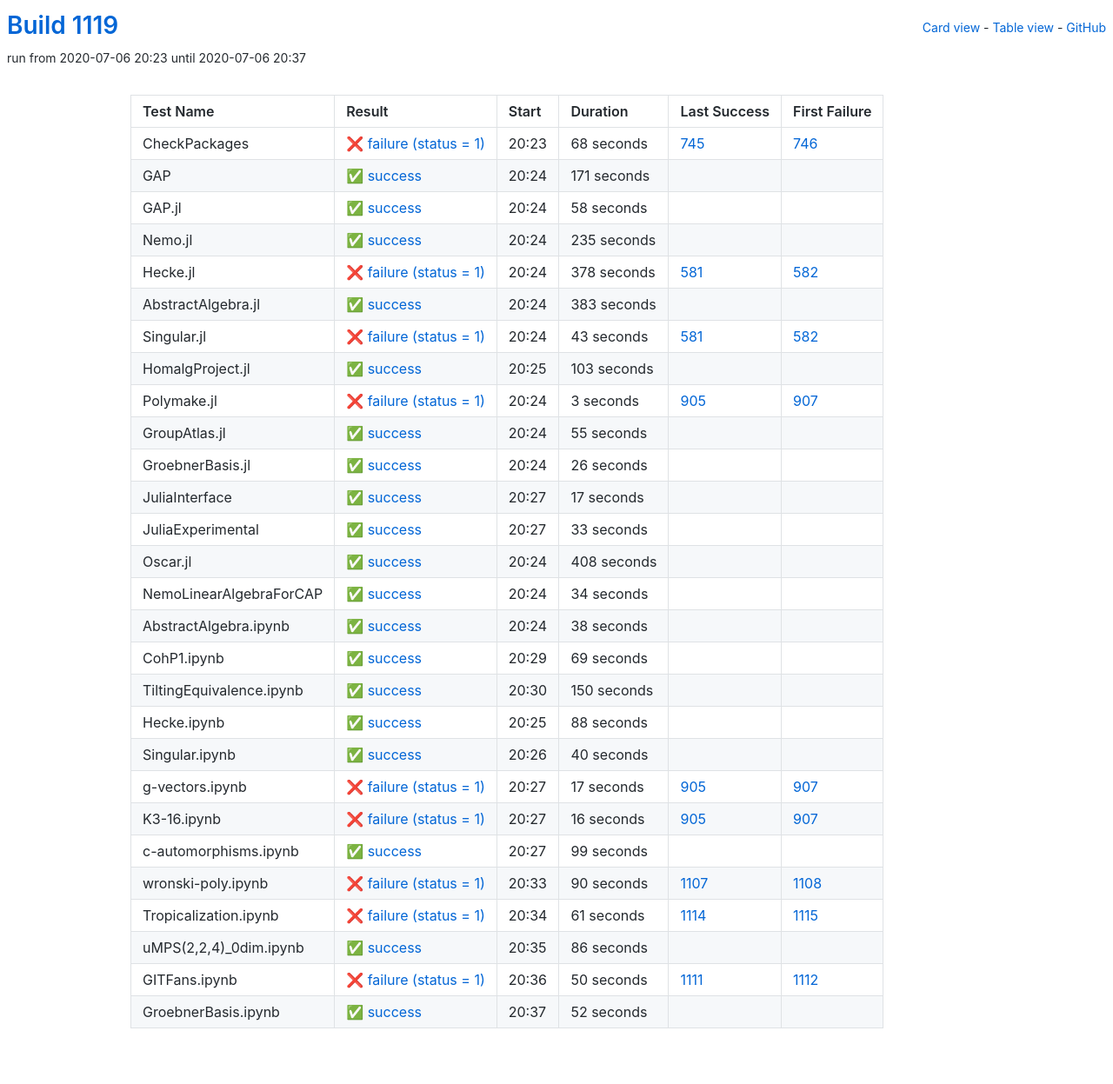
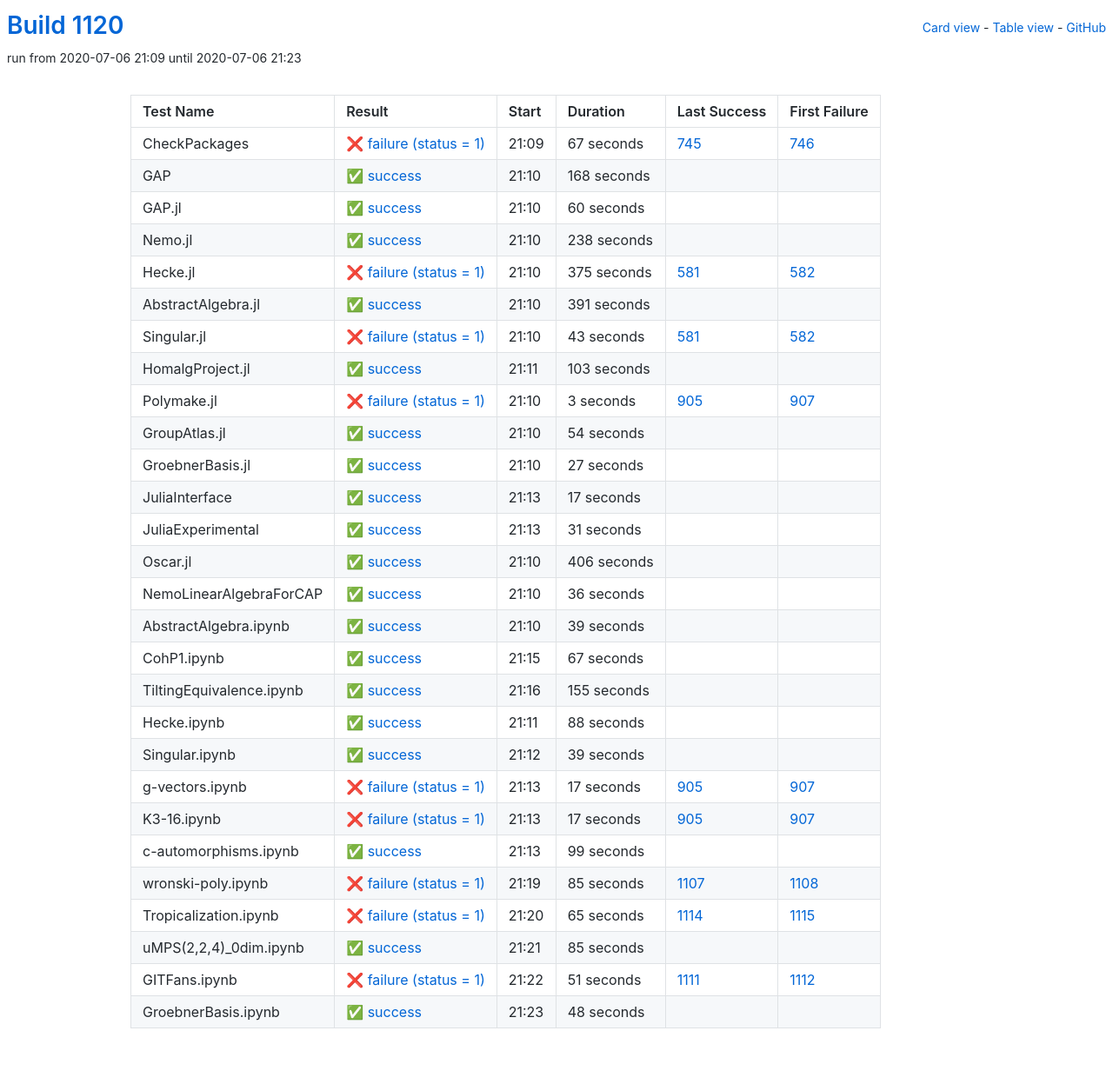
Before and after one commit to oscar-system/oscar-ci-status-1.4, a Jekyll site: the page built from table.html, in a window 1280 px wide. Shown: the whole page at 87% size. Built offline with Jekyll 4.4.1, drawn with Linux system fonts in a browser that asks for light colours.

Commit message:
Build #1120

```diff
--- a/_data/ci.yml
+++ b/_data/ci.yml
@@ -1,6 +1,6 @@
 ---
-build: 1119
-build_url: https://oscarci.mathematik.uni-kl.de/job/oscar-julia-1.4/1119/
+build: 1120
+build_url: https://oscarci.mathematik.uni-kl.de/job/oscar-julia-1.4/1120/
 job: oscar-julia-1.4
 organization: oscar-system
 repo: oscar-ci-status-1.4
@@ -8,80 +8,80 @@ repourl: https://github.com/oscar-system/oscar-ci-status-1.4
 tests:
 - name: CheckPackages
   id: checkpackages
-  log: https://oscarci.mathematik.uni-kl.de/job/oscar-julia-1.4/1119/artifact/logs/build-1119/CheckPackages.log
-  start: 2020-07-06 20:23
+  log: https://oscarci.mathematik.uni-kl.de/job/oscar-julia-1.4/1120/artifact/logs/build-1120/CheckPackages.log
+  start: 2020-07-06 21:09
   success: false
   exitcode: 1
   status: failure
-  duration: 68
+  duration: 67
   last_success: 745
   last_success_url: https://oscarci.mathematik.uni-kl.de/job/oscar-julia-1.4/745/
   first_failure: 746
   first_failure_url: https://oscarci.mathematik.uni-kl.de/job/oscar-julia-1.4/746/
 - name: GAP
   id: gap
-  log: https://oscarci.mathematik.uni-kl.de/job/oscar-julia-1.4/1119/artifact/logs/build-1119/GAP.log
-  start: 2020-07-06 20:24
+  log: https://oscarci.mathematik.uni-kl.de/job/oscar-julia-1.4/1120/artifact/logs/build-1120/GAP.log
+  start: 2020-07-06 21:10
   success: true
   exitcode: 0
   status: success
-  duration: 171
+  duration: 168
   last_success: false
   last_success_url:
   first_failure: false
   first_failure_url:
 - name: GAP.jl
   id: gap-jl
-  log: https://oscarci.mathematik.uni-kl.de/job/oscar-julia-1.4/1119/artifact/logs/build-1119/GAP.jl.log
-  start: 2020-07-06 20:24
+  log: https://oscarci.mathematik.uni-kl.de/job/oscar-julia-1.4/1120/artifact/logs/build-1120/GAP.jl.log
+  start: 2020-07-06 21:10
   success: true
   exitcode: 0
   status: success
-  duration: 58
+  duration: 60
   last_success: false
   last_success_url:
   first_failure: false
   first_failure_url:
 - name: Nemo.jl
   id: nemo-jl
-  log: https://oscarci.mathematik.uni-kl.de/job/oscar-julia-1.4/1119/artifact/logs/build-1119/Nemo.jl.log
-  start: 2020-07-06 20:24
+  log: https://oscarci.mathematik.uni-kl.de/job/oscar-julia-1.4/1120/artifact/logs/build-1120/Nemo.jl.log
+  start: 2020-07-06 21:10
   success: true
   exitcode: 0
   status: success
-  duration: 235
+  duration: 238
   last_success: false
   last_success_url:
   first_failure: false
   first_failure_url:
 - name: Hecke.jl
   id: hecke-jl
-  log: https://oscarci.mathematik.uni-kl.de/job/oscar-julia-1.4/1119/artifact/logs/build-1119/Hecke.jl.log
-  start: 2020-07-06 20:24
+  log: https://oscarci.mathematik.uni-kl.de/job/oscar-julia-1.4/1120/artifact/logs/build-1120/Hecke.jl.log
+  start: 2020-07-06 21:10
   success: false
   exitcode: 1
   status: failure
-  duration: 378
+  duration: 375
   last_success: 581
   last_success_url: https://oscarci.mathematik.uni-kl.de/job/oscar-julia-1.4/581/
   first_failure: 582
   first_failure_url: https://oscarci.mathematik.uni-kl.de/job/oscar-julia-1.4/582/
 - name: AbstractAlgebra.jl
   id: abstractalgebra-jl
-  log: https://oscarci.mathematik.uni-kl.de/job/oscar-julia-1.4/1119/artifact/logs/build-1119/AbstractAlgebra.jl.log
-  start: 2020-07-06 20:24
+  log: https://oscarci.mathematik.uni-kl.de/job/oscar-julia-1.4/1120/artifact/logs/build-1120/AbstractAlgebra.jl.log
+  start: 2020-07-06 21:10
   success: true
   exitcode: 0
   status: success
-  duration: 383
+  duration: 391
   last_success: false
   last_success_url:
   first_failure: false
   first_failure_url:
 - name: Singular.jl
   id: singular-jl
-  log: https://oscarci.mathematik.uni-kl.de/job/oscar-julia-1.4/1119/artifact/logs/build-1119/Singular.jl.log
-  start: 2020-07-06 20:24
+  log: https://oscarci.mathematik.uni-kl.de/job/oscar-julia-1.4/1120/artifact/logs/build-1120/Singular.jl.log
+  start: 2020-07-06 21:10
   success: false
   exitcode: 1
   status: failure
@@ -92,8 +92,8 @@ tests:
   first_failure_url: https://oscarci.mathematik.uni-kl.de/job/oscar-julia-1.4/582/
 - name: HomalgProject.jl
   id: homalgproject-jl
-  log: https://oscarci.mathematik.uni-kl.de/job/oscar-julia-1.4/1119/artifact/logs/build-1119/HomalgProject.jl.log
-  start: 2020-07-06 20:25
+  log: https://oscarci.mathematik.uni-kl.de/job/oscar-julia-1.4/1120/artifact/logs/build-1120/HomalgProject.jl.log
+  start: 2020-07-06 21:11
   success: true
   exitcode: 0
   status: success
@@ -104,8 +104,8 @@ tests:
   first_failure_url:
 - name: Polymake.jl
   id: polymake-jl
-  log: https://oscarci.mathematik.uni-kl.de/job/oscar-julia-1.4/1119/artifact/logs/build-1119/Polymake.jl.log
-  start: 2020-07-06 20:24
+  log: https://oscarci.mathematik.uni-kl.de/job/oscar-julia-1.4/1120/artifact/logs/build-1120/Polymake.jl.log
+  start: 2020-07-06 21:10
   success: false
   exitcode: 1
   status: failure
@@ -116,32 +116,32 @@ tests:
   first_failure_url: https://oscarci.mathematik.uni-kl.de/job/oscar-julia-1.4/907/
 - name: GroupAtlas.jl
   id: groupatlas-jl
-  log: https://oscarci.mathematik.uni-kl.de/job/oscar-julia-1.4/1119/artifact/logs/build-1119/GroupAtlas.jl.log
-  start: 2020-07-06 20:24
+  log: https://oscarci.mathematik.uni-kl.de/job/oscar-julia-1.4/1120/artifact/logs/build-1120/GroupAtlas.jl.log
+  start: 2020-07-06 21:10
   success: true
   exitcode: 0
   status: success
-  duration: 55
+  duration: 54
   last_success: false
   last_success_url:
   first_failure: false
   first_failure_url:
 - name: GroebnerBasis.jl
   id: groebnerbasis-jl
-  log: https://oscarci.mathematik.uni-kl.de/job/oscar-julia-1.4/1119/artifact/logs/build-1119/GroebnerBasis.jl.log
-  start: 2020-07-06 20:24
+  log: https://oscarci.mathematik.uni-kl.de/job/oscar-julia-1.4/1120/artifact/logs/build-1120/GroebnerBasis.jl.log
+  start: 2020-07-06 21:10
   success: true
   exitcode: 0
   status: success
-  duration: 26
+  duration: 27
   last_success: false
   last_success_url:
   first_failure: false
   first_failure_url:
 - name: JuliaInterface
   id: juliainterface
-  log: https://oscarci.mathematik.uni-kl.de/job/oscar-julia-1.4/1119/artifact/logs/build-1119/JuliaInterface.log
-  start: 2020-07-06 20:27
+  log: https://oscarci.mathematik.uni-kl.de/job/oscar-julia-1.4/1120/artifact/logs/build-1120/JuliaInterface.log
+  start: 2020-07-06 21:13
   success: true
   exitcode: 0
   status: success
@@ -152,80 +152,80 @@ tests:
   first_failure_url:
 - name: JuliaExperimental
   id: juliaexperimental
-  log: https://oscarci.mathematik.uni-kl.de/job/oscar-julia-1.4/1119/artifact/logs/build-1119/JuliaExperimental.log
-  start: 2020-07-06 20:27
+  log: https://oscarci.mathematik.uni-kl.de/job/oscar-julia-1.4/1120/artifact/logs/build-1120/JuliaExperimental.log
+  start: 2020-07-06 21:13
   success: true
   exitcode: 0
   status: success
-  duration: 33
+  duration: 31
   last_success: false
   last_success_url:
   first_failure: false
   first_failure_url:
 - name: Oscar.jl
   id: oscar-jl
-  log: https://oscarci.mathematik.uni-kl.de/job/oscar-julia-1.4/1119/artifact/logs/build-1119/Oscar.jl.log
-  start: 2020-07-06 20:24
+  log: https://oscarci.mathematik.uni-kl.de/job/oscar-julia-1.4/1120/artifact/logs/build-1120/Oscar.jl.log
+  start: 2020-07-06 21:10
   success: true
   exitcode: 0
   status: success
-  duration: 408
+  duration: 406
   last_success: false
   last_success_url:
   first_failure: false
   first_failure_url:
 - name: NemoLinearAlgebraForCAP
   id: nemolinearalgebraforcap
-  log: https://oscarci.mathematik.uni-kl.de/job/oscar-julia-1.4/1119/artifact/logs/build-1119/NemoLinearAlgebraForCAP.log
-  start: 2020-07-06 20:24
+  log: https://oscarci.mathematik.uni-kl.de/job/oscar-julia-1.4/1120/artifact/logs/build-1120/NemoLinearAlgebraForCAP.log
+  start: 2020-07-06 21:10
   success: true
   exitcode: 0
   status: success
-  duration: 34
+  duration: 36
   last_success: false
   last_success_url:
   first_failure: false
   first_failure_url:
 - name: AbstractAlgebra.ipynb
   id: abstractalgebra-ipynb
-  log: https://oscarci.mathematik.uni-kl.de/job/oscar-julia-1.4/1119/artifact/logs/build-1119/AbstractAlgebra.ipynb.log
-  start: 2020-07-06 20:24
+  log: https://oscarci.mathematik.uni-kl.de/job/oscar-julia-1.4/1120/artifact/logs/build-1120/AbstractAlgebra.ipynb.log
+  start: 2020-07-06 21:10
   success: true
   exitcode: 0
   status: success
-  duration: 38
+  duration: 39
   last_success: false
   last_success_url:
   first_failure: false
   first_failure_url:
 - name: CohP1.ipynb
   id: cohp1-ipynb
-  log: https://oscarci.mathematik.uni-kl.de/job/oscar-julia-1.4/1119/artifact/logs/build-1119/CohP1.ipynb.log
-  start: 2020-07-06 20:29
+  log: https://oscarci.mathematik.uni-kl.de/job/oscar-julia-1.4/1120/artifact/logs/build-1120/CohP1.ipynb.log
+  start: 2020-07-06 21:15
   success: true
   exitcode: 0
   status: success
-  duration: 69
+  duration: 67
   last_success: false
   last_success_url:
   first_failure: false
   first_failure_url:
 - name: TiltingEquivalence.ipynb
   id: tiltingequivalence-ipynb
-  log: https://oscarci.mathematik.uni-kl.de/job/oscar-julia-1.4/1119/artifact/logs/build-1119/TiltingEquivalence.ipynb.log
-  start: 2020-07-06 20:30
+  log: https://oscarci.mathematik.uni-kl.de/job/oscar-julia-1.4/1120/artifact/logs/build-1120/TiltingEquivalence.ipynb.log
+  start: 2020-07-06 21:16
   success: true
   exitcode: 0
   status: success
-  duration: 150
+  duration: 155
   last_success: false
   last_success_url:
   first_failure: false
   first_failure_url:
 - name: Hecke.ipynb
   id: hecke-ipynb
-  log: https://oscarci.mathematik.uni-kl.de/job/oscar-julia-1.4/1119/artifact/logs/build-1119/Hecke.ipynb.log
-  start: 2020-07-06 20:25
+  log: https://oscarci.mathematik.uni-kl.de/job/oscar-julia-1.4/1120/artifact/logs/build-1120/Hecke.ipynb.log
+  start: 2020-07-06 21:11
   success: true
   exitcode: 0
   status: success
@@ -236,20 +236,20 @@ tests:
   first_failure_url:
 - name: Singular.ipynb
   id: singular-ipynb
-  log: https://oscarci.mathematik.uni-kl.de/job/oscar-julia-1.4/1119/artifact/logs/build-1119/Singular.ipynb.log
-  start: 2020-07-06 20:26
+  log: https://oscarci.mathematik.uni-kl.de/job/oscar-julia-1.4/1120/artifact/logs/build-1120/Singular.ipynb.log
+  start: 2020-07-06 21:12
   success: true
   exitcode: 0
   status: success
-  duration: 40
+  duration: 39
   last_success: false
   last_success_url:
   first_failure: false
   first_failure_url:
 - name: g-vectors.ipynb
   id: g-vectors-ipynb
-  log: https://oscarci.mathematik.uni-kl.de/job/oscar-julia-1.4/1119/artifact/logs/build-1119/g-vectors.ipynb.log
-  start: 2020-07-06 20:27
+  log: https://oscarci.mathematik.uni-kl.de/job/oscar-julia-1.4/1120/artifact/logs/build-1120/g-vectors.ipynb.log
+  start: 2020-07-06 21:13
   success: false
   exitcode: 1
   status: failure
@@ -260,20 +260,20 @@ tests:
   first_failure_url: https://oscarci.mathematik.uni-kl.de/job/oscar-julia-1.4/907/
 - name: K3-16.ipynb
   id: k3-16-ipynb
-  log: https://oscarci.mathematik.uni-kl.de/job/oscar-julia-1.4/1119/artifact/logs/build-1119/K3-16.ipynb.log
-  start: 2020-07-06 20:27
+  log: https://oscarci.mathematik.uni-kl.de/job/oscar-julia-1.4/1120/artifact/logs/build-1120/K3-16.ipynb.log
+  start: 2020-07-06 21:13
   success: false
   exitcode: 1
   status: failure
-  duration: 16
+  duration: 17
   last_success: 905
   last_success_url: https://oscarci.mathematik.uni-kl.de/job/oscar-julia-1.4/905/
   first_failure: 907
   first_failure_url: https://oscarci.mathematik.uni-kl.de/job/oscar-julia-1.4/907/
 - name: c-automorphisms.ipynb
   id: c-automorphisms-ipynb
-  log: https://oscarci.mathematik.uni-kl.de/job/oscar-julia-1.4/1119/artifact/logs/build-1119/c-automorphisms.ipynb.log
-  start: 2020-07-06 20:27
+  log: https://oscarci.mathematik.uni-kl.de/job/oscar-julia-1.4/1120/artifact/logs/build-1120/c-automorphisms.ipynb.log
+  start: 2020-07-06 21:13
   success: true
   exitcode: 0
   status: success
@@ -284,60 +284,60 @@ tests:
   first_failure_url:
 - name: wronski-poly.ipynb
   id: wronski-poly-ipynb
-  log: https://oscarci.mathematik.uni-kl.de/job/oscar-julia-1.4/1119/artifact/logs/build-1119/wronski-poly.ipynb.log
-  start: 2020-07-06 20:33
+  log: https://oscarci.mathematik.uni-kl.de/job/oscar-julia-1.4/1120/artifact/logs/build-1120/wronski-poly.ipynb.log
+  start: 2020-07-06 21:19
   success: false
   exitcode: 1
   status: failure
-  duration: 90
+  duration: 85
   last_success: 1107
   last_success_url: https://oscarci.mathematik.uni-kl.de/job/oscar-julia-1.4/1107/
   first_failure: 1108
   first_failure_url: https://oscarci.mathematik.uni-kl.de/job/oscar-julia-1.4/1108/
 - name: Tropicalization.ipynb
   id: tropicalization-ipynb
-  log: https://oscarci.mathematik.uni-kl.de/job/oscar-julia-1.4/1119/artifact/logs/build-1119/Tropicalization.ipynb.log
-  start: 2020-07-06 20:34
+  log: https://oscarci.mathematik.uni-kl.de/job/oscar-julia-1.4/1120/artifact/logs/build-1120/Tropicalization.ipynb.log
+  start: 2020-07-06 21:20
   success: false
   exitcode: 1
   status: failure
-  duration: 61
+  duration: 65
   last_success: 1114
   last_success_url: https://oscarci.mathematik.uni-kl.de/job/oscar-julia-1.4/1114/
   first_failure: 1115
   first_failure_url: https://oscarci.mathematik.uni-kl.de/job/oscar-julia-1.4/1115/
 - name: uMPS(2,2,4)_0dim.ipynb
   id: umps-2-2-4-0dim-ipynb
-  log: https://oscarci.mathematik.uni-kl.de/job/oscar-julia-1.4/1119/artifact/logs/build-1119/uMPS-2-2-4-_0dim.ipynb.log
-  start: 2020-07-06 20:35
+  log: https://oscarci.mathematik.uni-kl.de/job/oscar-julia-1.4/1120/artifact/logs/build-1120/uMPS-2-2-4-_0dim.ipynb.log
+  start: 2020-07-06 21:21
   success: true
   exitcode: 0
   status: success
-  duration: 86
+  duration: 85
   last_success: false
   last_success_url:
   first_failure: false
   first_failure_url:
 - name: GITFans.ipynb
   id: gitfans-ipynb
-  log: https://oscarci.mathematik.uni-kl.de/job/oscar-julia-1.4/1119/artifact/logs/build-1119/GITFans.ipynb.log
-  start: 2020-07-06 20:36
+  log: https://oscarci.mathematik.uni-kl.de/job/oscar-julia-1.4/1120/artifact/logs/build-1120/GITFans.ipynb.log
+  start: 2020-07-06 21:22
   success: false
   exitcode: 1
   status: failure
-  duration: 50
+  duration: 51
   last_success: 1111
   last_success_url: https://oscarci.mathematik.uni-kl.de/job/oscar-julia-1.4/1111/
   first_failure: 1112
   first_failure_url: https://oscarci.mathematik.uni-kl.de/job/oscar-julia-1.4/1112/
 - name: GroebnerBasis.ipynb
   id: groebnerbasis-ipynb
-  log: https://oscarci.mathematik.uni-kl.de/job/oscar-julia-1.4/1119/artifact/logs/build-1119/GroebnerBasis.ipynb.log
-  start: 2020-07-06 20:37
+  log: https://oscarci.mathematik.uni-kl.de/job/oscar-julia-1.4/1120/artifact/logs/build-1120/GroebnerBasis.ipynb.log
+  start: 2020-07-06 21:23
   success: true
   exitcode: 0
   status: success
-  duration: 52
+  duration: 48
   last_success: false
   last_success_url:
   first_failure: false
```
Also changed, not shown: README.md.
